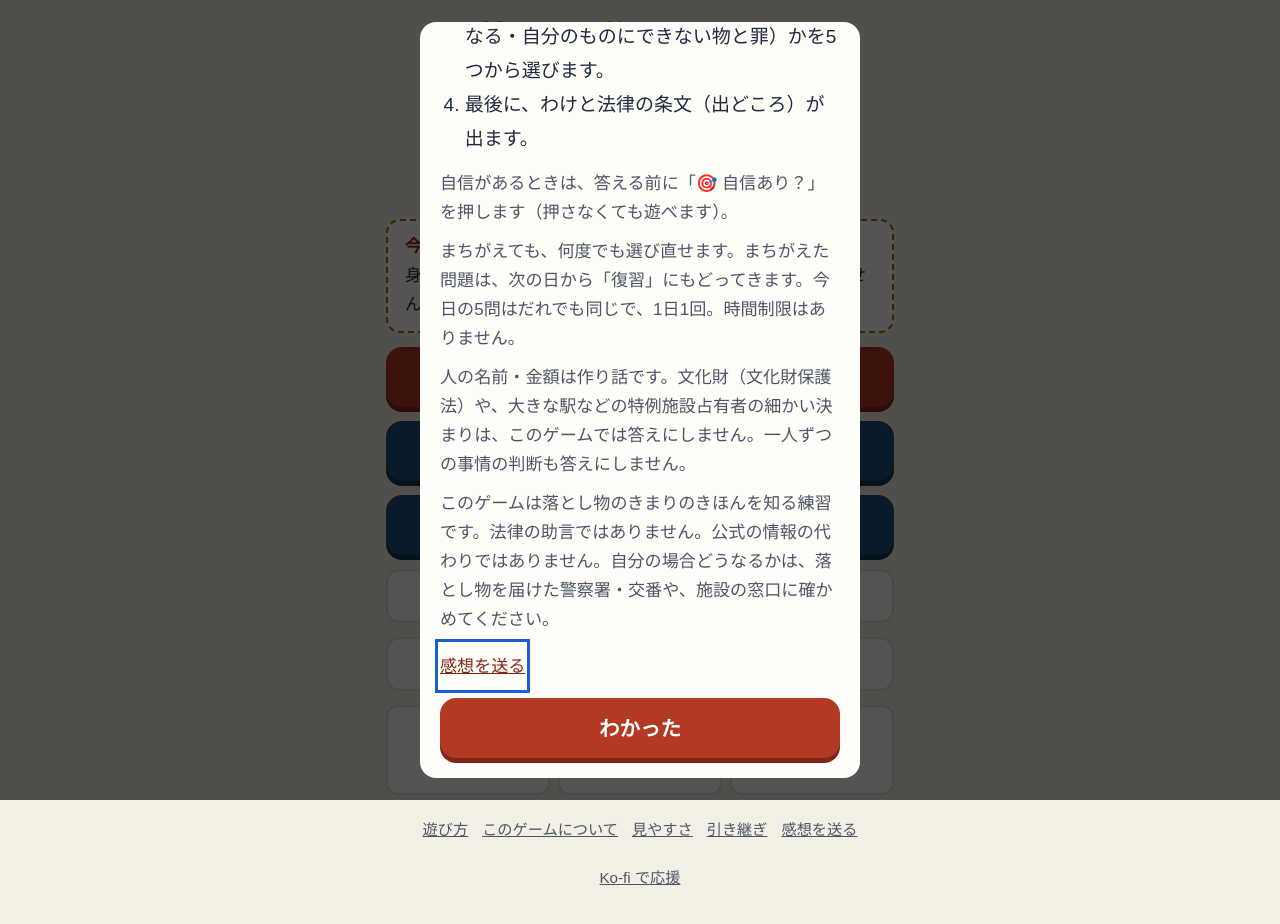
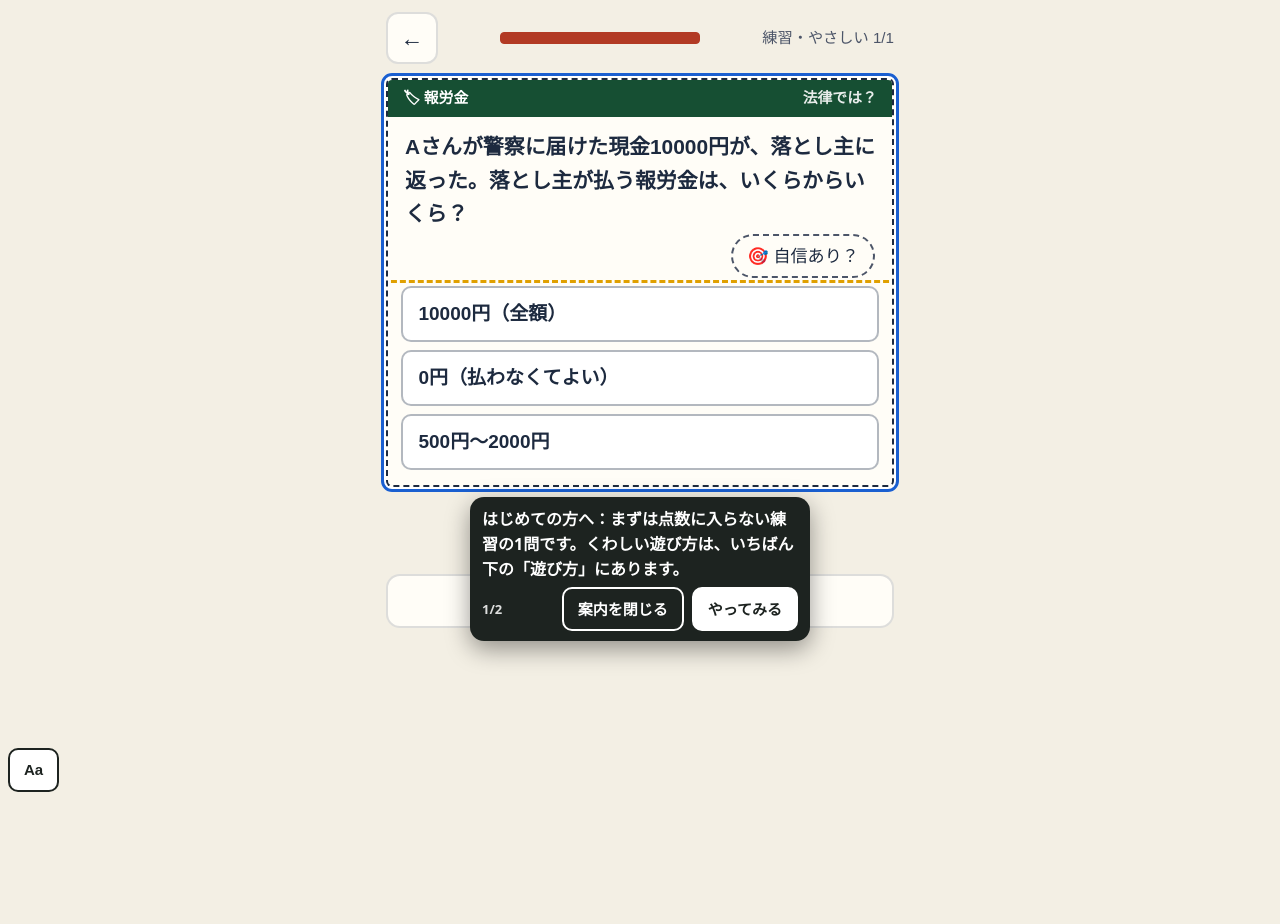
Before and after one commit to satou-aaaaa/otoshimono-kimari, a plain HTML site: page index.html in a window 1280 px wide. After the commit the page ends 800 px from the top, so only its background shows below. Drawn offline with Linux system fonts and the light colour scheme; a web font is replaced by a local one.

Commit message:
ひな形の共通部品を写す（shared-workflows 67f7985） (#6)
Co-authored-by: template-sync <41898283+github-actions[bot]@users.noreply.github.com>

```diff
--- a/index.html
+++ b/index.html
@@ -346,7 +346,8 @@ html.a11y-say body{padding-bottom:calc(64px + env(safe-area-inset-bottom,0px))!i
 //      （incidents/2026-11-21-hand-copied-helpers-drift.md）。
 //      あわせて、はじめて遊ぶ人への案内（吹き出し Core.coach）を足した。長い「遊び方」の窓の代わりに、練習の1問を遊びながら
 //      その場で一言ずつ教える（NN/g「Mobile Instructional Overlays」・Andersen ほか CHI 2012「The Impact of Tutorials on Games of Varying Complexity」）。
-//   3: 2026-11-22 吹き出しを出しているあいだ 0.4 秒ごとに場所を測り直す（古い場所に残って押す所を隠すことがあった）。ボタンの字を「案内を閉じる」に
+//   3: 2026-11-22 吹き出しを出しているあいだ 0.4 秒ごとに場所を測り直す（古い場所に残って押す所を隠すことがあった）。ボタンの字を「案内を閉じる」に。
+//      段の wait（その所が出るまで待つ）を足した。全ゲームの「はじめての練習」を sync-template の migrateFirstPlay が足すため
 //   2: 2026-11-22 感想フォームのゲーム名を、渡さなければ題（<title>）から入れる。sync-template が全ゲームを game-core に切り替える（migrateCore）ため
 // 決まり: 外へ通信しない。ゲームの関数の名前（toast・buzz など）は上書きしない（Core.toast などで呼ぶ）。
 (function () {
@@ -432,6 +433,7 @@ html.a11y-say body{padding-bottom:calc(64px + env(safe-area-inset-bottom,0px))!i
   //   sel   …… 吹き出しを付ける所。まだ画面に無いあいだは待つ（ゲームが画面を作り直しても付け直す）
   //   until …… その所が画面に出たら次へ進む（答えた・正解した など）。無ければ sel を押したら次へ
   //   button …… 押すと次へ進むボタンの字（読むだけの吹き出し）
+  //   wait  …… その所が画面に出るまで、この吹き出しは出さずに待つ（答えたあとにだけ「次へ」を指す など）
   //   pos   …… "below"（既定）か "above"。その側に場所が無ければ、ページを少し動かして場所を空ける（読む所を隠さないため）
   // 吹き出しは押す所を隠さない（上か下の空いたほうに出す）。「案内を閉じる」と Esc でいつでもやめられる。
   const coach = (() => {
@@ -466,7 +468,7 @@ html.a11y-say body{padding-bottom:calc(64px + env(safe-area-inset-bottom,0px))!i
       while (steps && i < steps.length && steps[i].until && find(steps[i].until)) i++;
       if (!steps) return;
       if (i >= steps.length) return stop(true);
-      const st = steps[i], el = find(st.sel);
+      const st = steps[i], el = st.wait && !find(st.wait) ? null : find(st.sel);
       if (!el) { box.hidden = true; mark(null); return; }
       box.hidden = false; mark(el);
       const fresh = shown !== i;
@@ -941,7 +943,7 @@ function home() {
   $("go-cal").onclick = () => cal();
   $("go-ach").onclick = achView;
   bindFooter();
-  if (!s.tut) openHow();
+  if (!s.tut) firstPlay();
 }
 function practiceMenu() {
   app.innerHTML = `<header><button class="icon" id="back" aria-label="もどる">←</button><h1>練習<small>今日の記録には入りません（しくみ帳には載ります）</small></h1></header>
@@ -952,6 +954,27 @@ function practiceMenu() {
   document.querySelectorAll(".lv button").forEach((b) => (b.onclick = () => startRun("p", +b.dataset.t)));
   bindFooter(); toTop();
 }
+// first-play:begin（shared-workflows の scripts/sync-template.mjs が足した。直すときはひな形を直す）
+// はじめての人：長い「遊び方」の窓を出さず、点数に入らない練習の1問を遊びながら、吹き出しで一言ずつ教える（game-core の Core.coach）。
+// 「見た」は始めたその場で残す（途中でやめても、次からはふつうに始まる。くわしい遊び方はいつでもいちばん下の「遊び方」から）
+const FIRST_STEPS = [
+  { sel: "#choices", button: "やってみる", text: "はじめての方へ：まずは点数に入らない練習の1問です。くわしい遊び方は、いちばん下の「遊び方」にあります。" },
+  { sel: "#next", wait: ".verdict", text: "できました。わけを読んだら、ここを押して進みます。" },
+];
+function firstPlay() {
+  save((s) => { s.tut = true; });
+  // 練習の入り口を開いて、いちばん上（いちばんやさしい）を押す。無ければ前の形（遊び方の窓）にもどす
+  practiceMenu();
+  const b = document.querySelector(".lv button");
+  if (!window.Core || !Core.coach || !b) { home(); return openHow(); }
+  b.click();
+  // 練習は1問だけにする（数を減らしてから描き直す）
+  save((s) => { const r = s.runs && s.runs.p; if (r && Array.isArray(r.list)) r.list = r.list.slice(0, 1); });
+  play();
+  // 案内を閉じた（Esc も）ら、1問の練習の途中経過を残さずにホームへ（ふだんの練習の「続きから」を出さない）
+  Core.coach.start(FIRST_STEPS, { home, onEnd: (done) => { if (done === false) { save((s) => { const r = s.runs && s.runs.p; if (r && !(r.res || []).length) delete s.runs.p; }); home(); } } });
+}
+// first-play:end
 function startRun(mode, opt) {
   const k = todayKey(); let ng = false;
   save((s) => {
```
Also changed, not shown: qa/run.mjs (+6 -5 lines).
